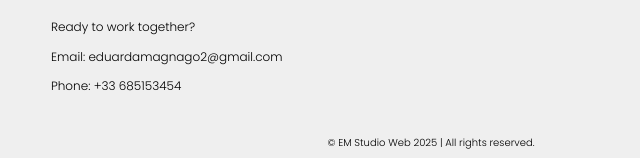
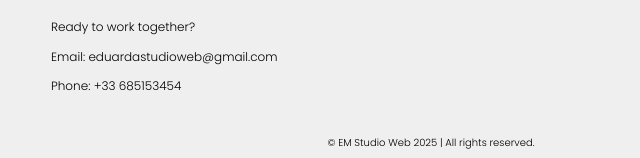
Before and after one commit to eduarda-magnago/portfolio, a plain HTML site: page index.html in a window 1280 px wide. Shown: the part 2212-2370 px from the top of the page, 209-849 px from the left. Drawn offline with nearby package versions, Linux system fonts and the light colour scheme; a web font is replaced by a local one.

Commit message:
Update index.html

```diff
--- a/index.html
+++ b/index.html
@@ -133,7 +133,7 @@
             <img class="imagem-contato" src="img/contato2.png" alt="Image 2">
             <h2 class="titulo-contato">GET IN TOUCH</h2>
             <p class="texto-contato">Ready to work together?</p>
-            <p class="texto-contato">Email: eduardamagnago2@gmail.com</p>
+            <p class="texto-contato">Email: eduardastudioweb@gmail.com</p>
             <p class="texto-contato">Phone: +33 685153454</p>
         </section>
 
```
